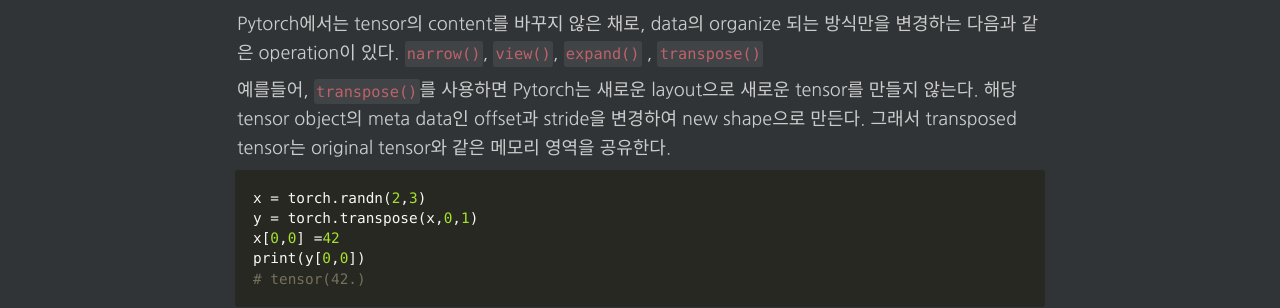
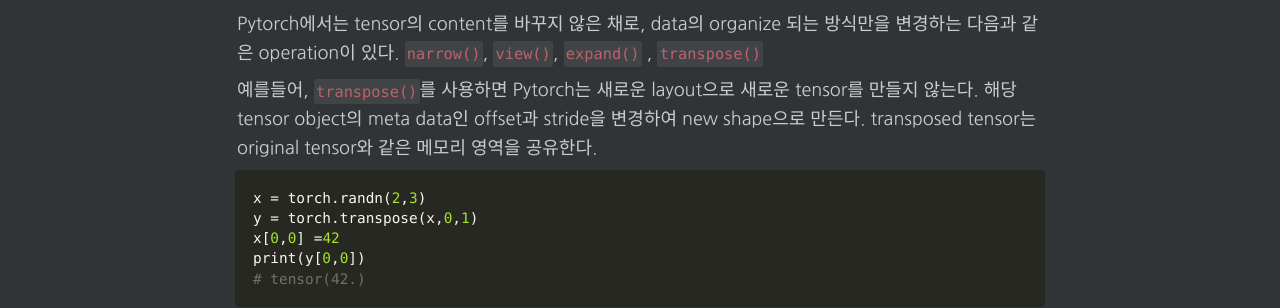
Before and after one commit to changhyeonnam/changhyeonnam.github.io, a Jekyll site: the page built from _posts/2022/2022-1-26-torch.contiguous.md, in a window 1280 px wide. Shown: the part 386-694 px from the top of the page. Built offline with Jekyll 4.4.1, drawn with Linux system fonts in a browser that asks for light colours; nearby versions of some CDN libraries; comment, search, counter and statistics services are not loaded.

Commit message:
update contigous.md

````diff
--- a/_posts/2022/2022-1-26-torch.contiguous.md
+++ b/_posts/2022/2022-1-26-torch.contiguous.md
@@ -16,7 +16,7 @@
 
 Pytorch에서는 tensor의 content를 바꾸지 않은 채로, data의 organize 되는 방식만을 변경하는 다음과 같은 operation이 있다. `narrow()`, `view()`, `expand()` , `transpose()`
 
-예를들어, `transpose()`를 사용하면 Pytorch는 새로운 layout으로 새로운 tensor를 만들지 않는다. 해당 tensor object의 meta data인 offset과 stride을 변경하여 new shape으로 만든다. 그래서 transposed tensor는 original tensor와 같은 메모리 영역을 공유한다.
+예를들어, `transpose()`를 사용하면 Pytorch는 새로운 layout으로 새로운 tensor를 만들지 않는다. 해당 tensor object의 meta data인 offset과 stride을 변경하여 new shape으로 만든다. transposed tensor는 original tensor와 같은 메모리 영역을 공유한다.
 
 ```python
 x = torch.randn(2,3)
````
